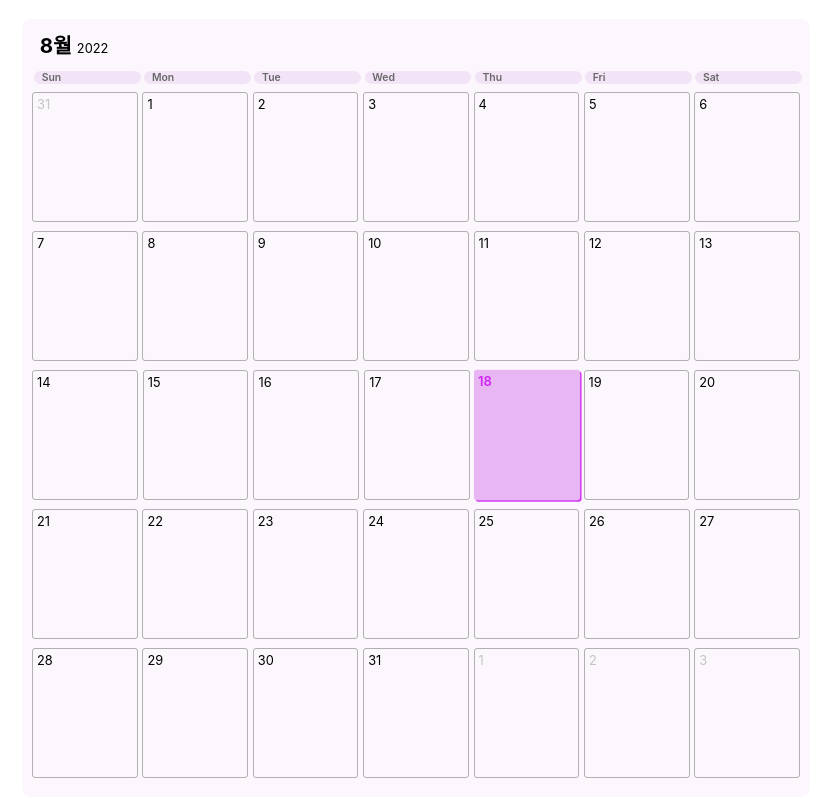
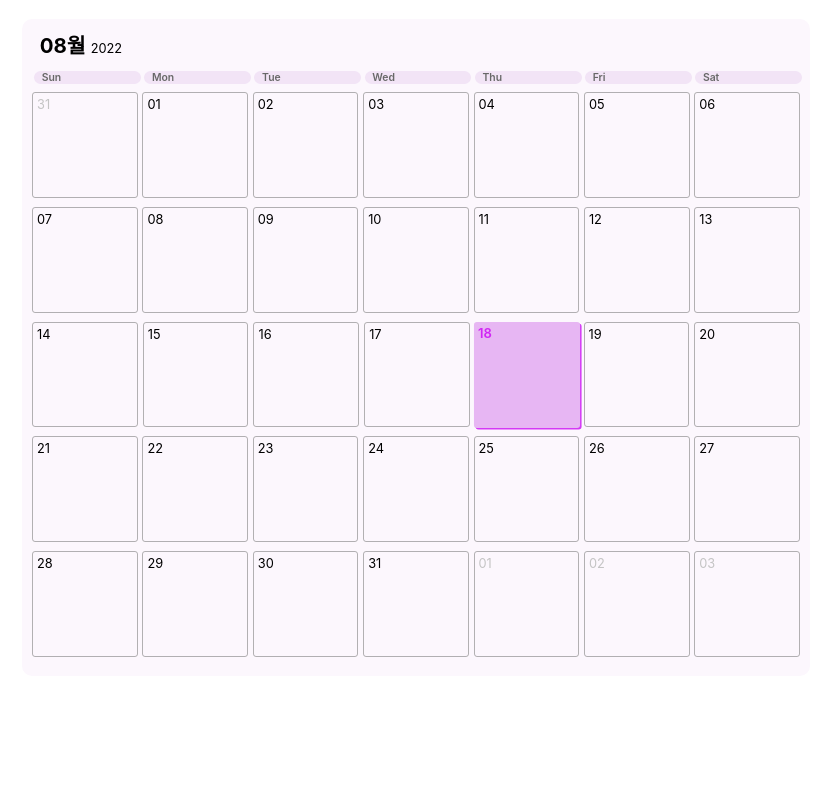
Before and after one commit to Kimcurly/Kimcurly.github.io, a React (Create React App) app: page / in a window 1280 px wide. Shown: the whole page, without its empty margins (224-1057 px from the left). Built offline with nearby package versions, Linux system fonts and the light colour scheme; some icons are missing.

Commit message:
:hammer: feat: changeDayjs

```diff
--- a/package.json
+++ b/package.json
@@ -7,6 +7,7 @@
     "@testing-library/react": "^13.3.0",
     "@testing-library/user-event": "^13.5.0",
     "date-fns": "^2.29.1",
+    "dayjs": "^1.11.5",
     "react": "^18.2.0",
     "react-dom": "^18.2.0",
     "react-scripts": "5.0.1",
--- a/src/components/App.scss
+++ b/src/components/App.scss
@@ -67,13 +67,16 @@
         .col {
             @include common.size(13.5%, 93%);
             @include common.flex-row(flex-start, flex-start);
-            height: 10em;
             border: 0.4px solid transparentize(gray, 0.4);
             border-radius: 3px;
             font-size: 0.8em;
             span {
                 margin: 4px 0 0 4px;
             }
+        }
+        .col::before {
+            content: "";
+            padding-top: 100%;
         }
         .col.cell.disabled {
             color: theme.$gray-color;
--- a/src/components/Calendar.js
+++ b/src/components/Calendar.js
@@ -1,19 +1,20 @@
 import React, { useState } from "react";
-import { addMonths, subMonths } from "date-fns";
+import dayjs from "dayjs";
 import RenderHeader from "./RenderHeader";
 import RenderDays from "./RenderDays";
 import RenderCells from "./RenderCells";
 
+const date = dayjs();
 const Calendar = () => {
-  const [currentMonth, setCurrentMonth] = useState(new Date());
-  const [selectedDate, setSelectedDate] = useState(new Date());
+  const [currentMonth, setCurrentMonth] = useState(date);
+  const [selectedDate, setSelectedDate] = useState(date);
 
   const prevMonth = () => {
-    setCurrentMonth(subMonths(currentMonth, 1));
+    setCurrentMonth(currentMonth.subtract(1, "month"));
   };
 
   const nextMonth = () => {
-    setCurrentMonth(addMonths(currentMonth, 1));
+    setCurrentMonth(currentMonth.add(1, "month"));
   };
 
   return (
--- a/src/components/RenderCells.js
+++ b/src/components/RenderCells.js
@@ -1,22 +1,13 @@
 import React from "react";
-import {
-  startOfMonth,
-  endOfMonth,
-  startOfWeek,
-  endOfWeek,
-  format,
-} from "date-fns";
-import { isSameMonth, isSameDay, addDays } from "date-fns";
 
 function RenderCells({ currentMonth, selectedDate, setSelectedDate }) {
-  const monthStart = startOfMonth(currentMonth);
-  const monthEnd = endOfMonth(monthStart);
-  const startDate = startOfWeek(monthStart);
-  const endDate = endOfWeek(monthEnd);
+  const monthStart = currentMonth.startOf("month");
+  const monthEnd = monthStart.endOf("month");
+  const startDate = monthStart.startOf("week");
+  const endDate = monthEnd.endOf("week");
 
   const onDateClick = (day) => {
     setSelectedDate(day);
-    console.log(day);
   };
 
   const rows = [];
@@ -26,16 +17,16 @@ function RenderCells({ currentMonth, selectedDate, setSelectedDate }) {
 
   while (day <= endDate) {
     for (let i = 0; i < 7; i++) {
-      formattedDate = format(day, "d");
+      formattedDate = day.format("DD");
       const cloneDay = day;
       days.push(
         <div
           className={`col cell ${
-            !isSameMonth(day, monthStart)
+            !day.isSame(monthStart, "month")
               ? "disabled"
-              : !isSameDay(day, selectedDate)
+              : !day.isSame(selectedDate, "day")
               ? "valid"
-              : format(currentMonth, "M") !== format(day, "M")
+              : currentMonth.format("MM") !== day.format("MM")
               ? "not valid"
               : "selected"
           }`}
@@ -44,7 +35,7 @@ function RenderCells({ currentMonth, selectedDate, setSelectedDate }) {
         >
           <span
             className={
-              format(currentMonth, "M") !== format(day, "M")
+              currentMonth.format("MM") !== day.format("MM")
                 ? "text not valid"
                 : ""
             }
@@ -53,7 +44,7 @@ function RenderCells({ currentMonth, selectedDate, setSelectedDate }) {
           </span>
         </div>
       );
-      day = addDays(day, 1);
+      day = day.add(1, "day");
     }
     rows.push(
       <div className="row" key={day}>
--- a/src/components/RenderHeader.js
+++ b/src/components/RenderHeader.js
@@ -1,14 +1,13 @@
 import React from "react";
 import { Icon } from "@iconify/react";
-import { format } from "date-fns";
 
 const RenderHeader = ({ currentMonth, prevMonth, nextMonth }) => {
   return (
     <div className="header row">
       <div className="col col-start">
         <span className="text">
-          <span className="text month">{format(currentMonth, "M")}월</span>
-          {format(currentMonth, "yyyy")}
+          <span className="text month">{currentMonth.format("MM")}월</span>
+          {currentMonth.format("YYYY")}
         </span>
       </div>
       <div className="col col-end">
--- a/src/components/_common.scss
+++ b/src/components/_common.scss
@@ -1,10 +1,5 @@
 // 통용되는 것들
 @use "./theme";
-
-@mixin colsize($width: 100px, $height: 100px) {
-    width: $width;
-    height: $height;
-}
 
 @mixin size($width: 14px, $height: 14px) {
     width: $width;
```
Also changed, not shown: 1 other file (tests, documents, lock files or other folders).
